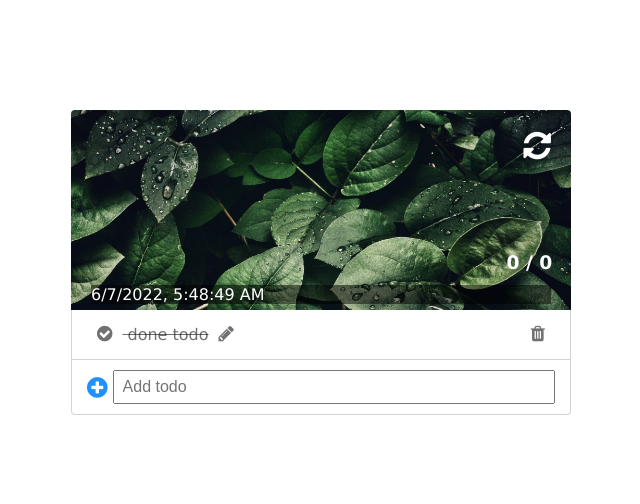
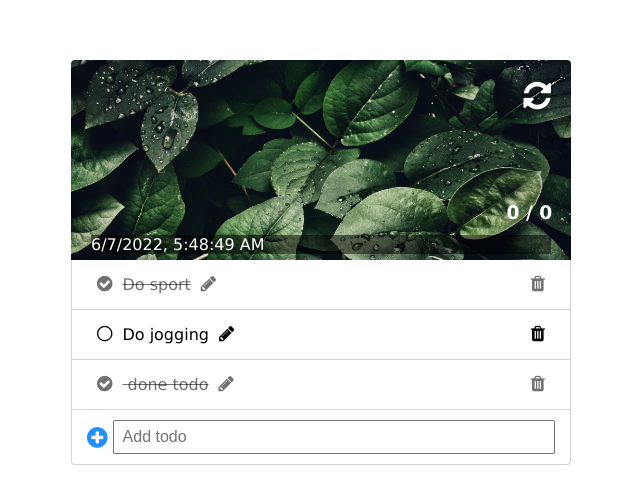
Before and after one commit to MantasMizaras/react-6-props-forms-todo, a React (Create React App) app: page / in a window 1280 px wide. Shown: the part 138-642 px from the top of the page, without its empty margins (319-959 px from the left). Built offline with nearby package versions, Linux system fonts and the light colour scheme.

Commit message:
handle delete

```diff
--- a/src/TodoApp/SingleTodo/SingleTodo.jsx
+++ b/src/TodoApp/SingleTodo/SingleTodo.jsx
@@ -1,7 +1,7 @@
 import { useState } from 'react';
 import Icon from '../UI/Icon';
 
-export default function SingleTodo({ title, isDone: isDoneProp }) {
+export default function SingleTodo({ id, title, isDone: isDoneProp, onDelete }) {
   const [isDone, setIsDone] = useState(isDoneProp);
 
   // fa-check-circle => done todo
@@ -31,7 +31,7 @@ export default function SingleTodo({ title, isDone: isDoneProp }) {
       <Icon onClick={clickHandler} icon={isDone === true ? 'fa-check-circle' : 'fa-circle-thin'} />
       <span className='text'>{title}</span>
       <Icon icon='fa-pencil' />
-      <Icon icon='fa-trash' />
+      <Icon onClick={() => onDelete(id)} icon='fa-trash' />
     </li>
   );
 }
--- a/src/TodoApp/TodoList/TodoList.jsx
+++ b/src/TodoApp/TodoList/TodoList.jsx
@@ -3,14 +3,14 @@ import AddTodo from '../AddTodo/AddTodo';
 import SingleTodo from '../SingleTodo/SingleTodo';
 
 const initTodos = [
-  //   { id: 1, title: 'Do sport', isDone: true },
-  //   { id: 2, title: 'Do jogging', isDone: false },
+  { id: 1, title: 'Do sport', isDone: true },
+  { id: 2, title: 'Do jogging', isDone: false },
 ];
 
 export default function TodoList() {
   const [todoArray, setTodoArray] = useState(initTodos);
   const [newTodo, setNewTodo] = useState('');
-  const [currentId, setCurrentId] = useState(4);
+  const [currentId, setCurrentId] = useState(3);
 
   console.log('todoArray ===', todoArray);
 
@@ -41,6 +41,12 @@ export default function TodoList() {
     return;
   }
 
+  function handleDelete(deleteId) {
+    console.log('handleDelete was iniciated by ===', deleteId);
+    // const afterDelArray = todoArray.filter((todo) => todo.id !== id);
+    // setTodoArray(afterDelArray);
+  }
+
   // { id: 3, title: 'Buy sugar', isDone: false }
   // iskvieciam funkcija su mygtuko paspaudimu
 
@@ -54,7 +60,7 @@ export default function TodoList() {
     <section className='content'>
       <ul id='list' className='list'>
         {todoArray.map((tObj) => (
-          <SingleTodo key={tObj.id} title={tObj.title} isDone={tObj.isDone} />
+          <SingleTodo key={tObj.id} id={tObj.id} title={tObj.title} isDone={tObj.isDone} onDelete={handleDelete} />
         ))}
 
         {/* <SingleTodo {...todoArray[0]} /> */}
```
